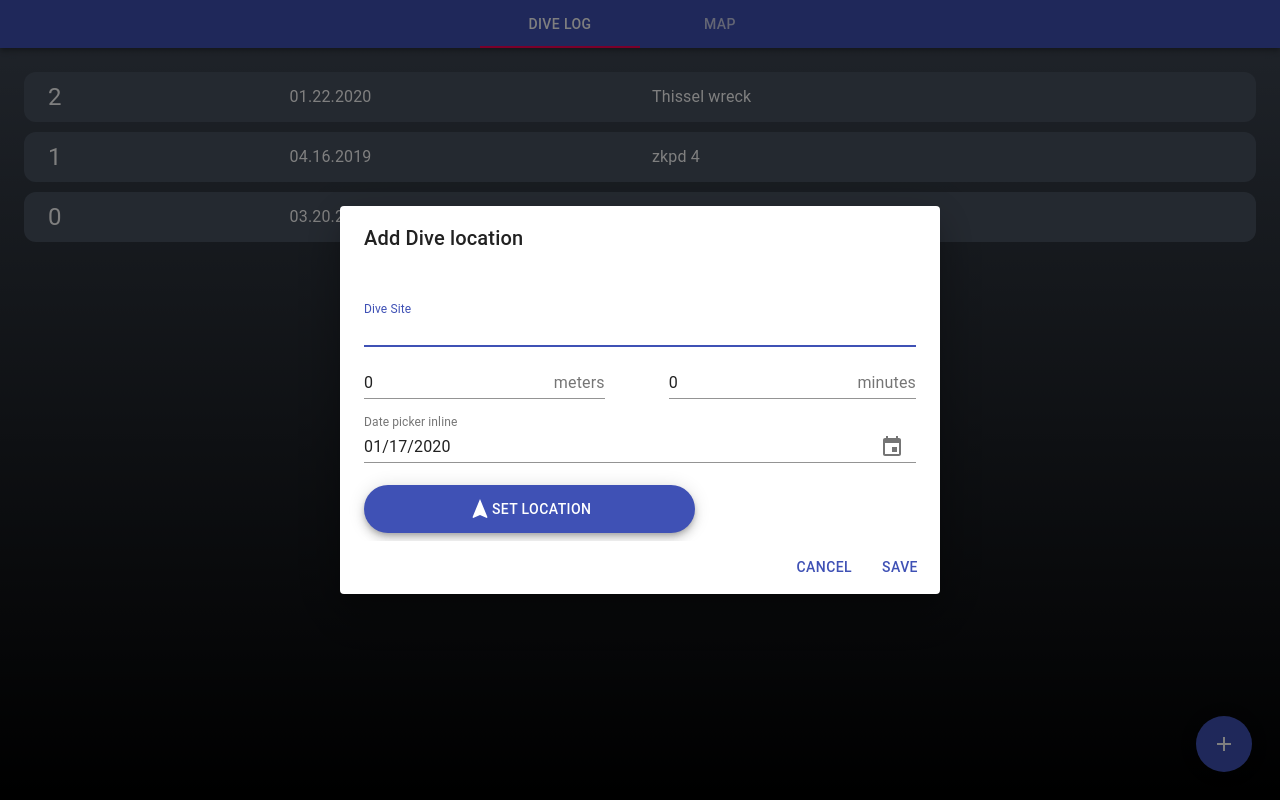
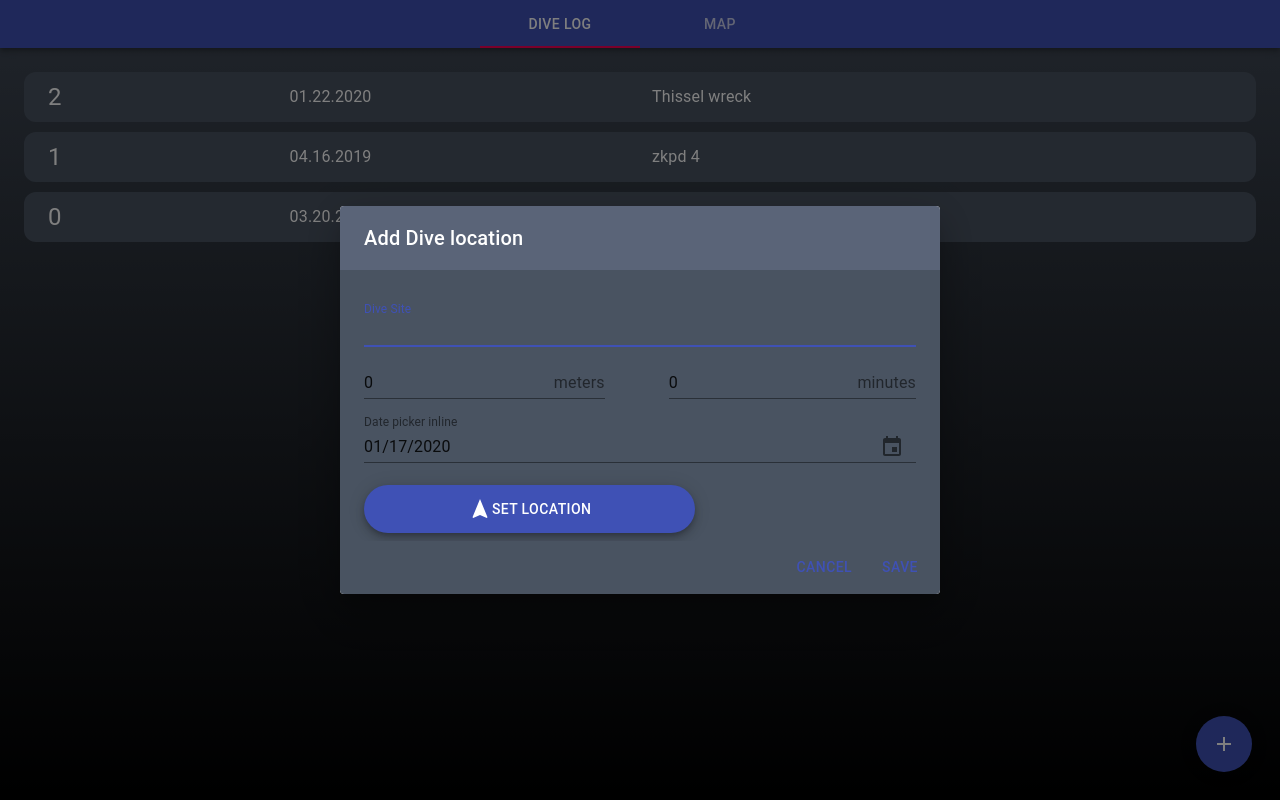
Before and after one commit to dkali/dive_log, a React (Create React App) app: page / in a window 1280 px wide. Both pictures are taken after a click on the button "add". Built offline with nearby package versions, Linux system fonts and the light colour scheme; no server answers; what google-maps-react would draw is missing.

Commit message:
don't remember what I was doing

```diff
--- a/src/AddDiveDialog.js
+++ b/src/AddDiveDialog.js
@@ -37,6 +37,16 @@ const offset_style = {
 const location_style = {
   width: "60%",
   marginTop: "1em",
+}
+
+const dialog_header_style = {
+  backgroundColor: "#5A6478",
+  color: "white",
+}
+
+const dialog_body_style = {
+  backgroundColor: "#495361",
+  color: "white",
 }
 
 class AddDiveDialog extends React.Component {
@@ -87,8 +97,8 @@ class AddDiveDialog extends React.Component {
     var open  = this.props.opened;
     return (
       <Dialog open={open} onClose={this.props.handleClickClose} aria-labelledby="form-dialog-title">
-        <DialogTitle id="form-dialog-title">Add Dive location</DialogTitle>
-        <DialogContent>
+        <DialogTitle id="form-dialog-title" style={dialog_header_style}>Add Dive location</DialogTitle>
+        <DialogContent style={dialog_body_style}>
           <div style={flex_column_style}>
             <div style={flex_row_style}>
               <TextField
@@ -138,7 +148,7 @@ class AddDiveDialog extends React.Component {
             </Fab>
           </div>
         </DialogContent>
-        <DialogActions>
+        <DialogActions style={dialog_body_style}>
           <Button onClick={this.props.handleClickClose} color="primary">
             Cancel
           </Button>
--- a/src/DiveInfoDialog.js
+++ b/src/DiveInfoDialog.js
@@ -8,6 +8,11 @@ const flex_row_style = {
   display: "flex",
   flexDirection: "row",
   paddingTop: "1em",
+}
+
+const flex_header_style = {
+  display: "flex",
+  flexDirection: "row",
 }
 
 const flex_column_style = {
@@ -25,11 +30,37 @@ const text_center_style = {
 }
 
 const globe_icon = {
-    height: "70px",
-    width: "70px",
+    height: "170px",
+    width: "170px",
     display: "block",
     paddingLeft: "1em",
     paddingBottom: "1em",
+}
+
+const header_icon = {
+  height: "5vh",
+  width: "5vh",
+  display: "block",
+  paddingLeft: "1em",
+  paddingBottom: "1em",
+}
+
+const dialog_header_style = {
+  backgroundColor: "#5A6478",
+  color: "white",
+  // borderRadius: "12px 12px 0px 0px",
+}
+
+const dialog_body_style = {
+  backgroundColor: "#495361",
+  color: "white",
+}
+
+const jend = {
+  display: "flex",
+  flexDirection: "row",
+  marginRight: "0px",
+  marginLeft: "auto",
 }
 
 class DiveInfoDialog extends React.Component {
@@ -37,8 +68,23 @@ class DiveInfoDialog extends React.Component {
     var open  = this.props.opened;
     return (
       <Dialog open={open} onClose={this.props.handleClickClose} aria-labelledby="form-dialog-title">
-        <DialogTitle id="form-dialog-title">Dive Info</DialogTitle>
-        <DialogContent>
+        <DialogTitle id="form-dialog-title" style={dialog_header_style}>
+          <div style={flex_header_style}>
+            Dive Info
+            <div style={jend}>
+              <img style={header_icon}
+                src={require("./icons/sharethis-5-512.png")}
+                alt="share"/>
+              <img style={header_icon}
+                src={require("./icons/edit-512.png")}
+                alt="edit"/>
+              <img style={header_icon}
+                src={require("./icons/delete-512.png")}
+                alt="delete"/>
+            </div>
+          </div>
+        </DialogTitle>
+        <DialogContent style={dialog_body_style}>
           <div style={flex_column_style}>
             <div style={flex_row_style}>
               <div id="dive_num">Dive #{this.props.diveData.dive_num}</div>
```
